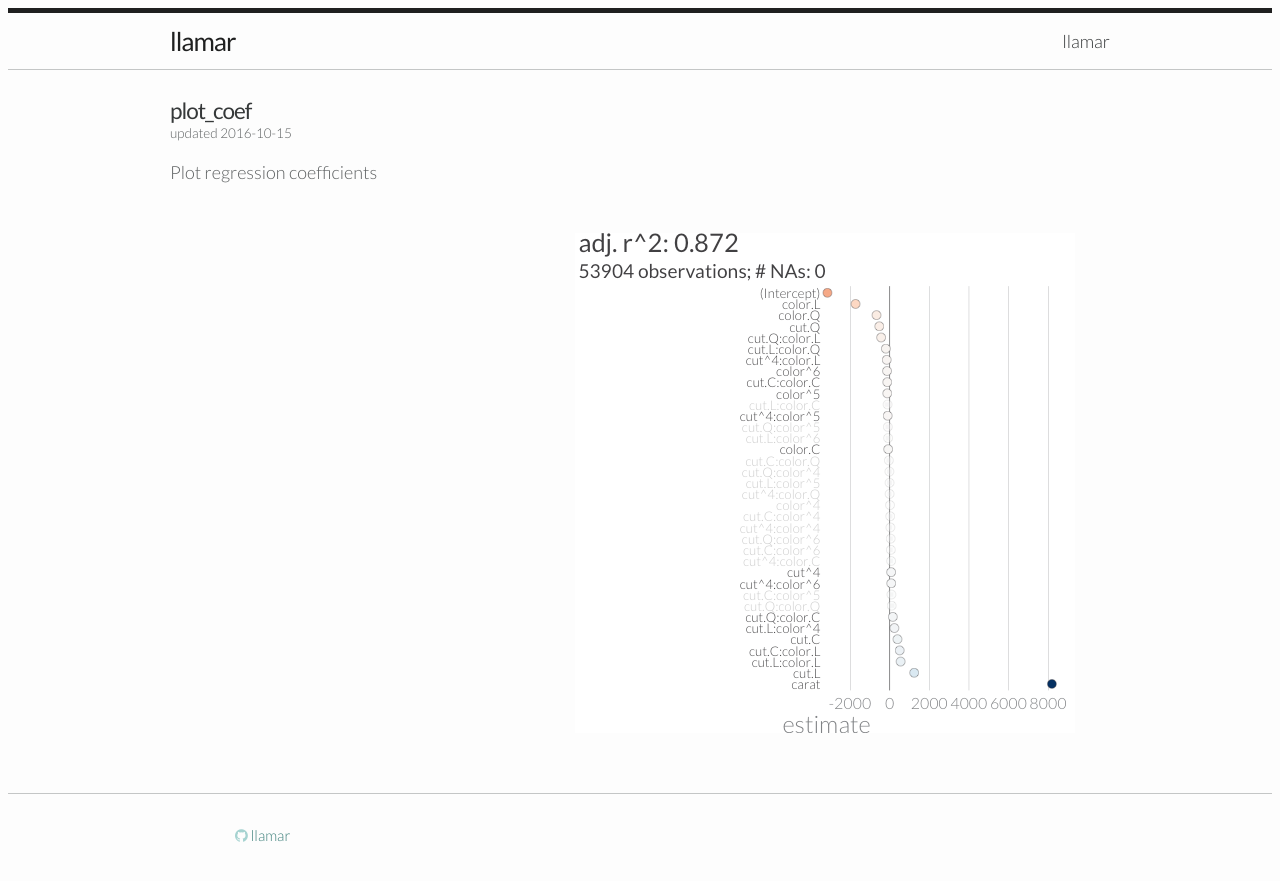
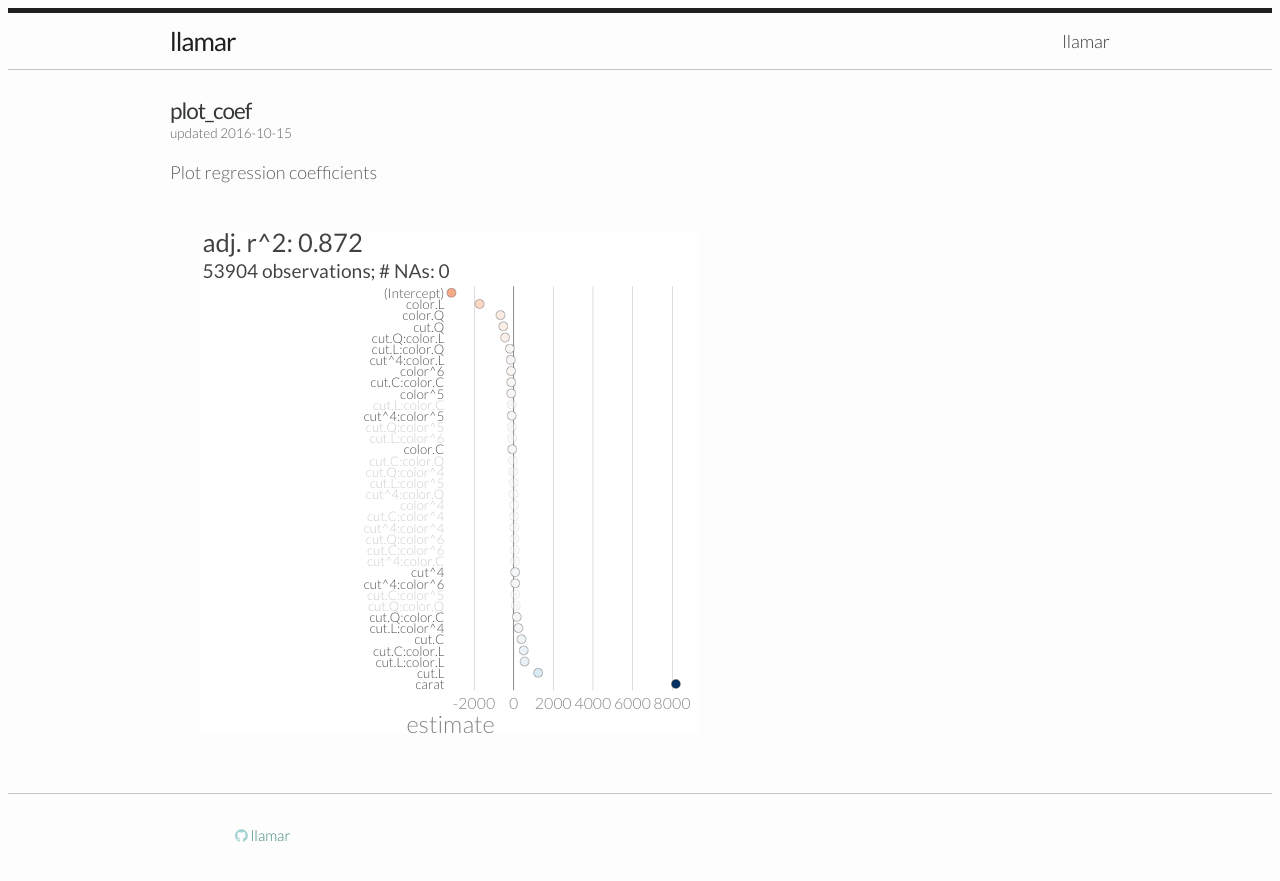
Before and after one commit to tessam30/llamar, a Jekyll site: the page built from _functions/plot_coef.markdown, in a window 1280 px wide. Shown: the top 881 px of the page. Built offline with Jekyll 4.4.1, drawn with Linux system fonts in a browser that asks for light colours.

Commit message:
post float left

```diff
--- a/_layouts/post.html
+++ b/_layouts/post.html
@@ -23,10 +23,8 @@
 
 
   <article>
-    <div class="post-content">
-      {{ content }}
-    </div>
 
+<!-- immages -->
     {% if page.img %}
     {% for image in site.static_files %}
     {% if image.path contains page.img %}
@@ -45,6 +43,11 @@
     {% endfor %}
     {% endif %}
 
+<!-- content -->
+    <div class="post-content">
+      {{ content }}
+    </div>
+
   </article>
 
 </div>
```
Also changed, not shown: 1 other file.
